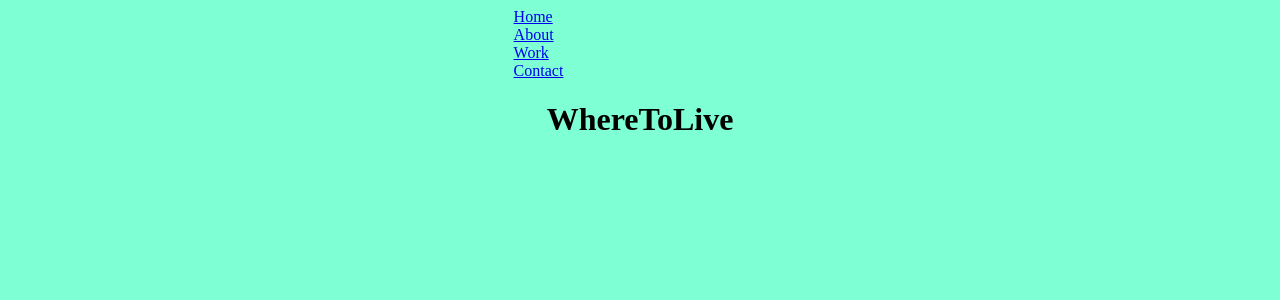
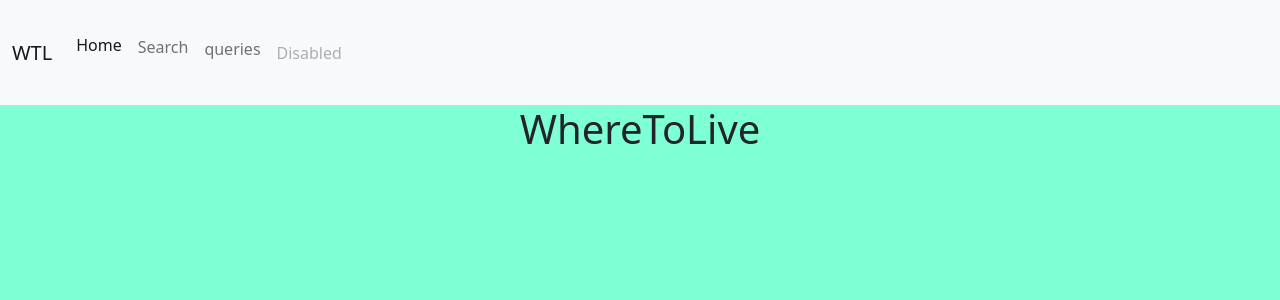
Before and after one commit to Gonpassa/final-project, a Flask app: page / in a window 1280 px wide. Shown: the top 300 px of the page. Run offline with Flask 2, Linux system fonts and the light colour scheme; some libraries are stand-ins or nearby versions.

Commit message:
Nav-bar, updated readme, new templates

```diff
--- a/templates/layout.html
+++ b/templates/layout.html
@@ -4,26 +4,44 @@
             <meta charset="UTF-8">
             <meta http-equiv="X-UA-Compatible" content="IE=edge">
             <meta name="viewport" content="width=device-width, initial-scale=1.0">
+            <link href="https://cdn.jsdelivr.net/npm/bootstrap@5.2.2/dist/css/bootstrap.min.css" rel="stylesheet" integrity="sha384-Zenh87qX5JnK2Jl0vWa8Ck2rdkQ2Bzep5IDxbcnCeuOxjzrPF/et3URy9Bv1WTRi" crossorigin="anonymous">
+
             <link rel="stylesheet" href="/static/styles.css">
             <title>{% block title %}{% endblock %}</title>
     </head>
     <body>
-        <header id="nav-wrapper">
-            <nav id="nav">
-              <div class="nav right">
-                <a href="/" class="nav-link"><span class="nav-link-span"><span class="u-nav">Home</span></span></a>
-                <a href="#about" class="nav-link"><span class="nav-link-span"><span class="u-nav">About</span></span></a>
-                <a href="#work" class="nav-link"><span class="nav-link-span"><span class="u-nav">Work</span></span></a>
-                <a href="#contact" class="nav-link"><span class="nav-link-span"><span class="u-nav">Contact</span></span></a>
-              </div>
-            </nav>
-          </header>
-          <main>
+        <main>
+            <nav class="navbar navbar-expand-lg bg-light">
+                <div class="container-fluid">
+                  <a class="navbar-brand" href="/">WTL</a>
+                  <button class="navbar-toggler" type="button" data-bs-toggle="collapse" data-bs-target="#navbarNav" aria-controls="navbarNav" aria-expanded="false" aria-label="Toggle navigation">
+                    <span class="navbar-toggler-icon"></span>
+                  </button>
+                  <div class="collapse navbar-collapse" id="navbarNav">
+                    <ul class="navbar-nav">
+                      <li class="nav-item">
+                        <a class="nav-link active" aria-current="page" href="/">Home</a>
+                      </li>
+                      <li class="nav-item">
+                        <a class="nav-link" href="/search">Search</a>
+                      </li>
+                      <li class="nav-item">
+                        <a class="nav-link" href="/queries">queries</a>
+                      </li>
+                      <li class="nav-item">
+                        <a class="nav-link disabled">Disabled</a>
+                      </li>
+                    </ul>
+                  </div>
+                </div>
+              </nav>
             {% block main %}
             {% endblock %}
-          </main>
-          <footer>
+        </main>
+        <footer>
 
-          </footer>
+        </footer>
+    <script src="https://cdn.jsdelivr.net/npm/@popperjs/core@2.11.6/dist/umd/popper.min.js" integrity="sha384-oBqDVmMz9ATKxIep9tiCxS/Z9fNfEXiDAYTujMAeBAsjFuCZSmKbSSUnQlmh/jp3" crossorigin="anonymous"></script>
+    <script src="https://cdn.jsdelivr.net/npm/bootstrap@5.2.2/dist/js/bootstrap.min.js" integrity="sha384-IDwe1+LCz02ROU9k972gdyvl+AESN10+x7tBKgc9I5HFtuNz0wWnPclzo6p9vxnk" crossorigin="anonymous"></script>
     </body>
 </html>
```
Also changed, not shown: templates/queries.html (added, +8 -0 lines), templates/search.html (added, +8 -0 lines).
